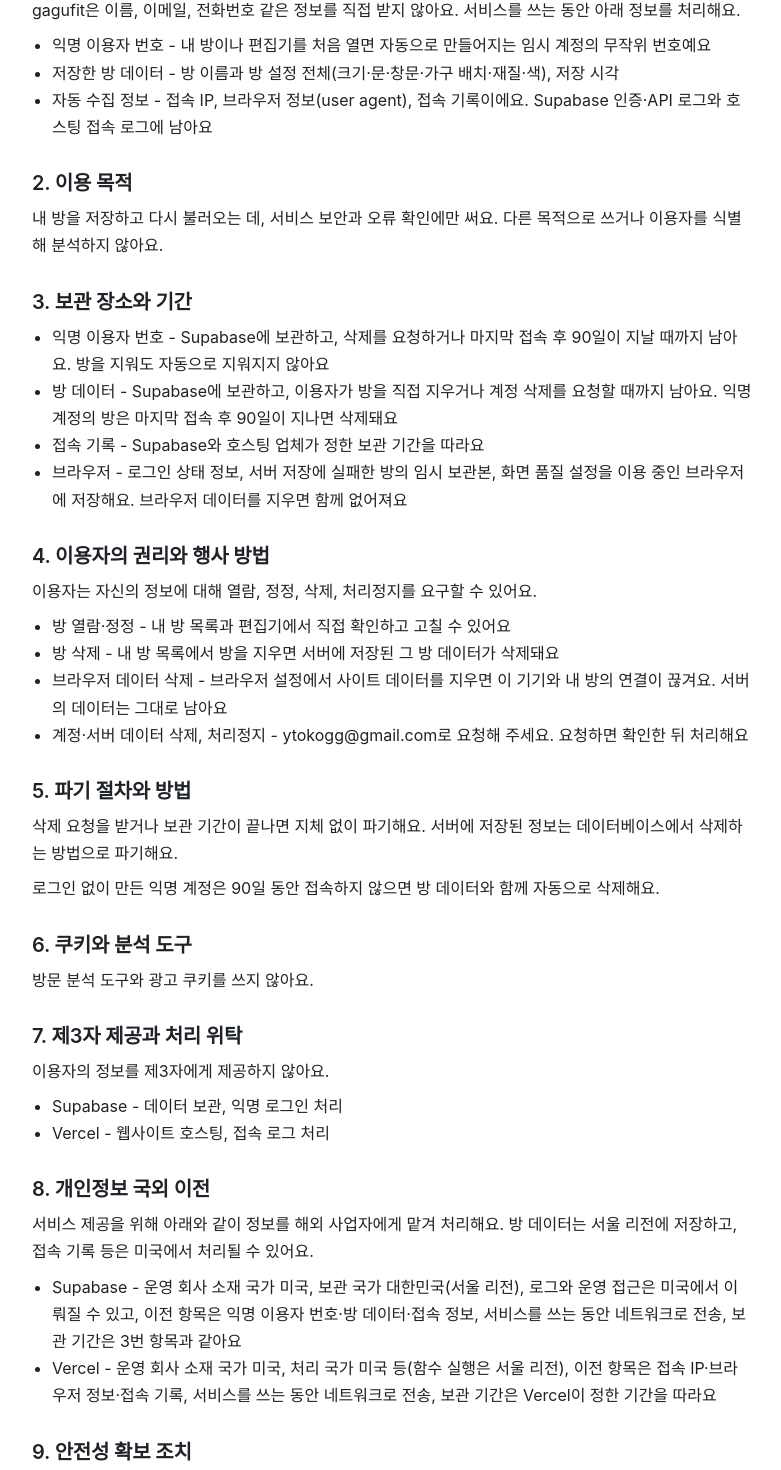
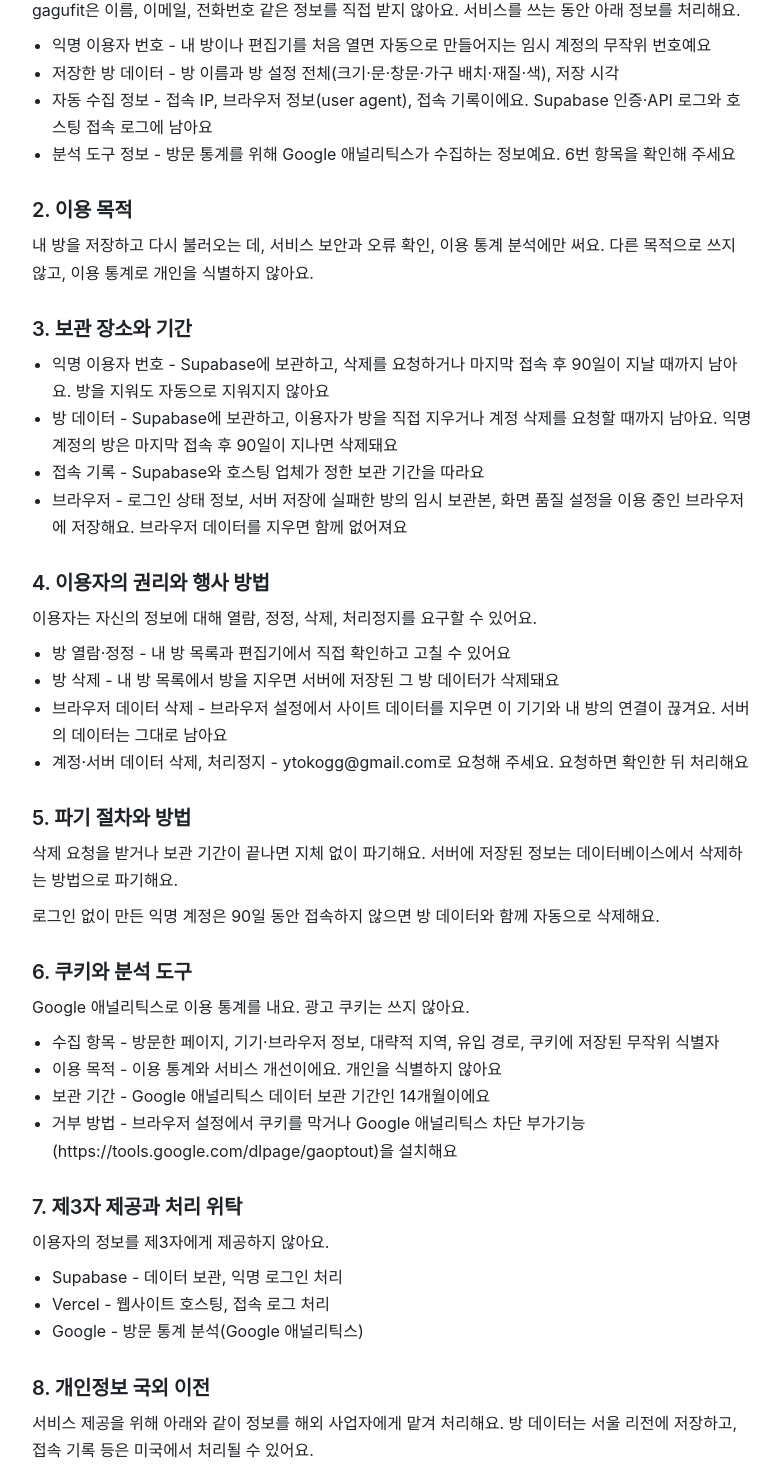
Before and after one commit to aaaz425/gagufit, a Next.js app in the folder apps/web/: page /privacy in a window 1280 px wide. Shown: the part 295-1765 px from the top of the page, without its empty margins (248-1029 px from the left). Built offline with nearby package versions, Linux system fonts and the light colour scheme; no server answers; a web font is replaced by a local one.

Commit message:
docs(web): 개인정보처리방침에 Google 애널리틱스 반영

```diff
--- a/apps/web/src/app/(site)/privacy/page.tsx
+++ b/apps/web/src/app/(site)/privacy/page.tsx
@@ -23,12 +23,13 @@ const SECTIONS: LegalSection[] = [
       "익명 이용자 번호 - 내 방이나 편집기를 처음 열면 자동으로 만들어지는 임시 계정의 무작위 번호예요",
       "저장한 방 데이터 - 방 이름과 방 설정 전체(크기·문·창문·가구 배치·재질·색), 저장 시각",
       "자동 수집 정보 - 접속 IP, 브라우저 정보(user agent), 접속 기록이에요. Supabase 인증·API 로그와 호스팅 접속 로그에 남아요",
+      "분석 도구 정보 - 방문 통계를 위해 Google 애널리틱스가 수집하는 정보예요. 6번 항목을 확인해 주세요",
     ],
   },
   {
     title: "2. 이용 목적",
     paragraphs: [
-      "내 방을 저장하고 다시 불러오는 데, 서비스 보안과 오류 확인에만 써요. 다른 목적으로 쓰거나 이용자를 식별해 분석하지 않아요.",
+      "내 방을 저장하고 다시 불러오는 데, 서비스 보안과 오류 확인, 이용 통계 분석에만 써요. 다른 목적으로 쓰지 않고, 이용 통계로 개인을 식별하지 않아요.",
     ],
   },
   {
@@ -61,7 +62,15 @@ const SECTIONS: LegalSection[] = [
   },
   {
     title: "6. 쿠키와 분석 도구",
-    paragraphs: ["방문 분석 도구와 광고 쿠키를 쓰지 않아요."],
+    paragraphs: [
+      "Google 애널리틱스로 이용 통계를 내요. 광고 쿠키는 쓰지 않아요.",
+    ],
+    items: [
+      "수집 항목 - 방문한 페이지, 기기·브라우저 정보, 대략적 지역, 유입 경로, 쿠키에 저장된 무작위 식별자",
+      "이용 목적 - 이용 통계와 서비스 개선이에요. 개인을 식별하지 않아요",
+      "보관 기간 - Google 애널리틱스 데이터 보관 기간인 14개월이에요",
+      "거부 방법 - 브라우저 설정에서 쿠키를 막거나 Google 애널리틱스 차단 부가기능(https://tools.google.com/dlpage/gaoptout)을 설치해요",
+    ],
   },
   {
     title: "7. 제3자 제공과 처리 위탁",
@@ -69,6 +78,7 @@ const SECTIONS: LegalSection[] = [
     items: [
       "Supabase - 데이터 보관, 익명 로그인 처리",
       "Vercel - 웹사이트 호스팅, 접속 로그 처리",
+      "Google - 방문 통계 분석(Google 애널리틱스)",
     ],
   },
   {
@@ -79,6 +89,7 @@ const SECTIONS: LegalSection[] = [
     items: [
       `Supabase - 운영 회사 소재 국가 미국, 보관 국가 ${SUPABASE_REGION}, 로그와 운영 접근은 미국에서 이뤄질 수 있고, 이전 항목은 익명 이용자 번호·방 데이터·접속 정보, 서비스를 쓰는 동안 네트워크로 전송, 보관 기간은 3번 항목과 같아요`,
       `Vercel - 운영 회사 소재 국가 미국, 처리 국가 미국 등(함수 실행은 서울 리전), 이전 항목은 접속 IP·브라우저 정보·접속 기록, 서비스를 쓰는 동안 네트워크로 전송, 보관 기간은 Vercel이 정한 기간을 따라요`,
+      "Google - 운영 회사 소재 국가 미국, 처리 국가 미국 등, 이전 항목은 방문한 페이지·기기·브라우저 정보·대략적 지역·유입 경로·쿠키 식별자, 서비스를 쓰는 동안 네트워크로 전송, 보관 기간은 14개월이에요",
     ],
   },
   {
```
